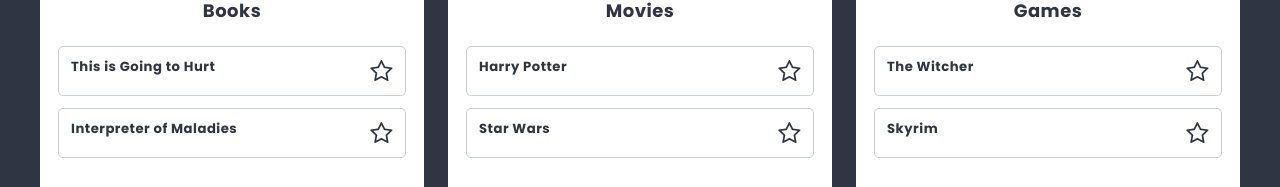
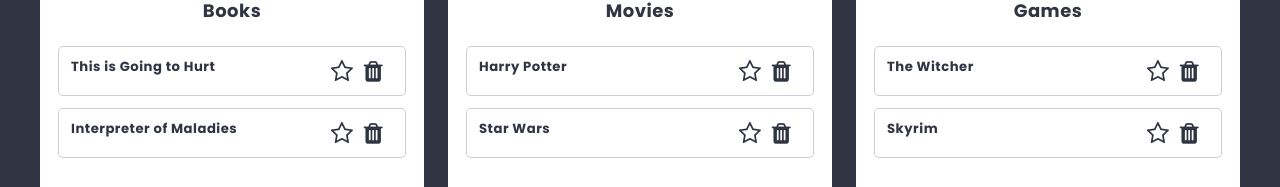
Before and after one commit to PaulinaP20/first-react-app, a React (Create React App) app: page /list/1 in a window 1280 px wide. Shown: the part 437-624 px from the top of the page. Built offline with nearby package versions, Linux system fonts and the light colour scheme.

Commit message:
add deleteCard

```diff
--- a/src/components/Card/Card.js
+++ b/src/components/Card/Card.js
@@ -2,6 +2,7 @@
 import clsx from 'clsx';
 import { useDispatch } from 'react-redux';
 import { toggleCardFavorite } from '../../redux/cardsRedux';
+import { deleteCard } from '../../redux/cardsRedux';
 
 const Card= props => {
 
@@ -13,11 +14,17 @@
         dispatch(toggleCardFavorite(props.id));
     //console.log(props.isFavorite);
 
+    const handleDelete =() =>
+        dispatch(deleteCard(props.id));
+
     return (
         <li className={styles.card}>{props.title}
-            <i className={clsx("fa fa-star-o", props.isFavorite && styles.active)}
-            onClick={handleClick}
-            ></i>
+            <div>
+                <i className={clsx("fa fa-star-o", props.isFavorite && styles.active)}
+                onClick={handleClick}
+                ></i>
+                <i className="fa fa-trash" onClick={handleDelete} ></i>
+            </div>
         </li>
     );
 };
--- a/src/components/Card/Card.module.scss
+++ b/src/components/Card/Card.module.scss
@@ -15,10 +15,14 @@
         font-size: 24px;
         cursor: pointer;
         transition: transform 0.3s ease, border-color 0.3s ease;
+        margin-right:10px;
+
+        &:hover {
+          color:black;
+        }
 
         &.fa-star-o {
           border-radius: 50%;
-          padding: 5px;
           text-shadow: 0 0 2px grey;
         }
 
--- a/src/redux/cardsRedux.js
+++ b/src/redux/cardsRedux.js
@@ -13,9 +13,14 @@
   type:TOGGLE_CARD_FAVORITE, payload
 });
 
+export const deleteCard = payload => ({
+  type: DELETE_CARD, payload})
+
 const createActionName = actionName => `app/lists/${actionName}`;
+
 const ADD_CARD = createActionName('ADD_CARD');
 const TOGGLE_CARD_FAVORITE=createActionName('TOGGLE_CARD_FAVORITE')
+const DELETE_CARD=createActionName('DELETE_CARD')
 
 const cardsReducer = (statePart=[], action) => {
     switch (action.type) {
@@ -23,9 +28,10 @@
         return [...statePart, {...action.payload, id:shortid()}];
       case TOGGLE_CARD_FAVORITE:
         return statePart.map(card => (card.id===action.payload) ? {...card, isFavorite: !card.isFavorite} : card)
+      case DELETE_CARD:
+        return statePart.filter(card=> card.id!==action.payload)
         default:
           return statePart;
     }
   }
-
   export default cardsReducer;
```
